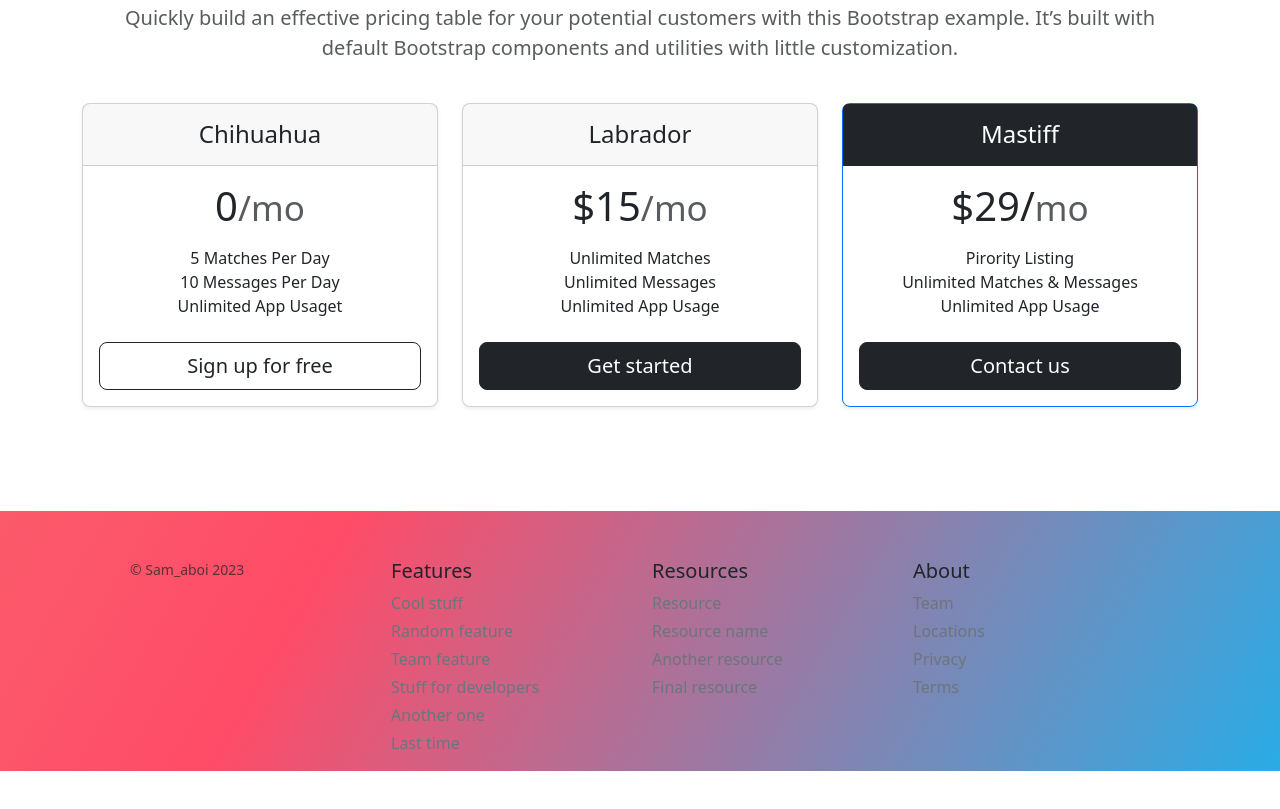
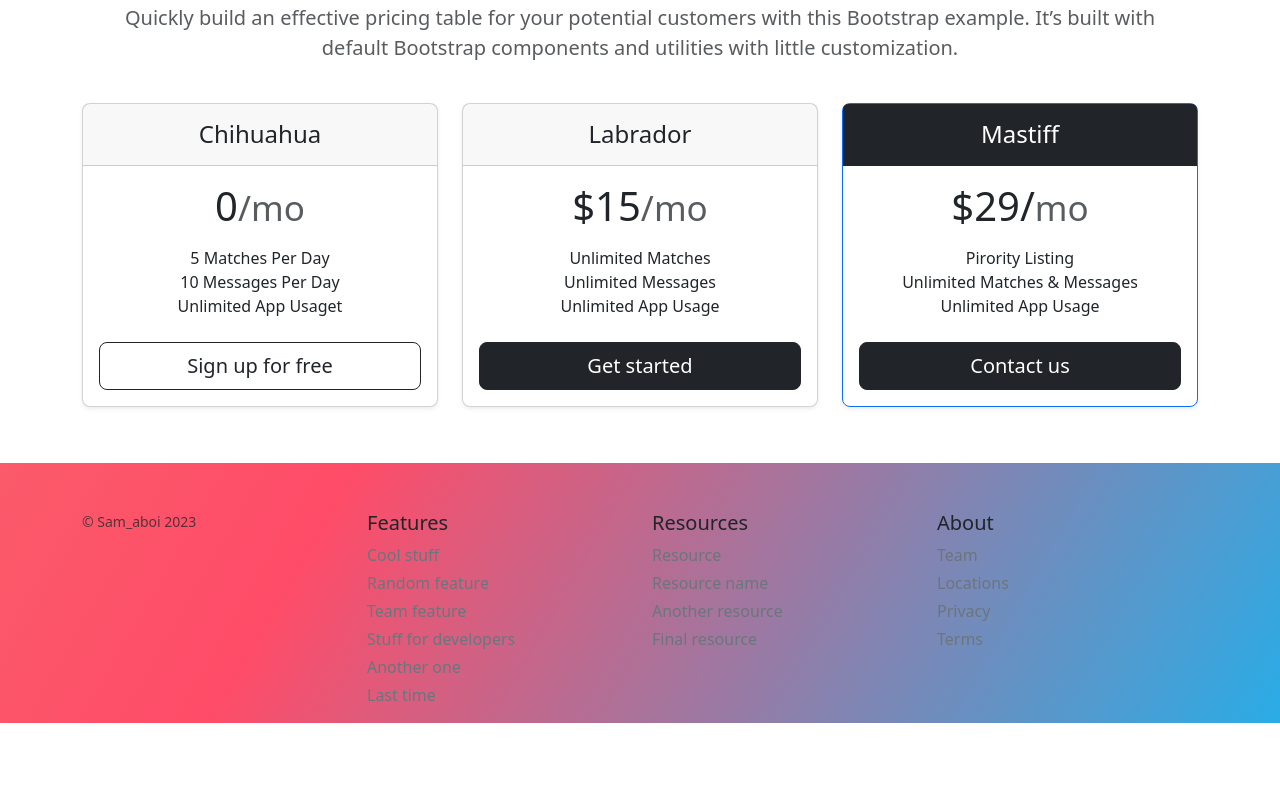
Before and after one commit to aboisam/TinDog-project-, a plain HTML site: page index.html in a window 1280 px wide. Shown: the part 1651-2460 px from the top of the page. After the commit the page ends 2374 px from the top, so only its background shows below. Drawn offline with nearby package versions, Linux system fonts and the light colour scheme.

Commit message:
Add files via upload

```diff
--- a/index.html
+++ b/index.html
@@ -191,7 +191,7 @@
   <!-- Footer -->
   <section id="footer" class="gradient-background">
     <div class="container">
-    <footer class="pt-4 m-md-5 pt-md-5">
+    <footer class="pt-4 pt-md-5">
       <div class="row">
         <div class="col-12 col-md">
           <small class="d-block mb-3 text-body-secondary">© Sam_aboi 2023</small>
```
